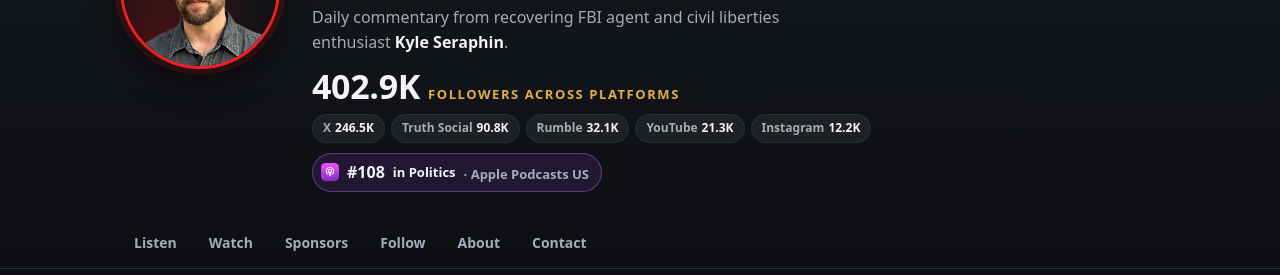
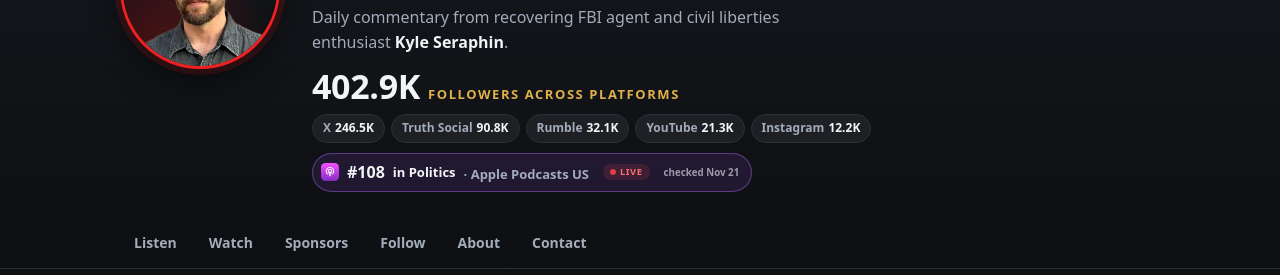
Before and after one commit to kyleseraphin/kyleseraphin-site, a plain HTML site: page index.html in a window 1280 px wide. Shown: the part 254-529 px from the top of the page. Drawn offline with Linux system fonts and the light colour scheme; no server answers.

Commit message:
Add files via upload

```diff
--- a/main.js
+++ b/main.js
@@ -125,7 +125,9 @@
     .then(function(d){
       if(!d||!d.rank) return;
       a.innerHTML='<svg viewBox="0 0 24 24" aria-hidden="true"><defs><linearGradient id="apg" x1="0" y1="0" x2="0" y2="1"><stop offset="0" stop-color="#F452FF"/><stop offset="1" stop-color="#832BC1"/></linearGradient></defs><rect width="24" height="24" rx="6" fill="url(#apg)"/><path fill="#fff" d="M12 5.2a5.6 5.6 0 0 0-3.2 10.2.6.6 0 1 0 .7-1A4.4 4.4 0 1 1 14.5 14.4a.6.6 0 1 0 .7 1A5.6 5.6 0 0 0 12 5.2zm0 2.6a3 3 0 0 0-1.8 5.4.6.6 0 0 0 .7-1 1.8 1.8 0 1 1 2.2 0 .6.6 0 0 0 .7 1A3 3 0 0 0 12 7.8zm0 3.5a1.2 1.2 0 0 0-1.2 1.2l.4 4.6a.8.8 0 0 0 1.6 0l.4-4.6a1.2 1.2 0 0 0-1.2-1.2z"/></svg>'+
-        '<span class="rank">#'+d.rank+'</span><span>in '+(d.category||'Politics')+'</span><span class="sub">· Apple Podcasts '+(d.country||'US')+'</span>';
+        '<span class="rank">#'+d.rank+'</span><span>in '+(d.category||'Politics')+'</span><span class="sub">· Apple Podcasts '+(d.country||'US')+'</span>'+
+        '<span class="live"><i></i>Live</span>'+(d.date?'<span class="checked">checked '+fmtD(d.date)+'</span>':'');
+      function fmtD(s){var p=s.split('-');var m=['Jan','Feb','Mar','Apr','May','Jun','Jul','Aug','Sep','Oct','Nov','Dec'];return m[+p[1]-1]+' '+(+p[2]);}
       a.hidden=false;
     }).catch(function(){});
 })();
--- a/styles.css
+++ b/styles.css
@@ -168,3 +168,9 @@ textarea{resize:vertical;min-height:120px}
 .chart-badge .rank{font-size:16px;font-weight:900}
 .chart-badge .sub{color:var(--muted);font-weight:600}
 .chart-badge span{white-space:nowrap}
+.chart-badge .live{display:inline-flex;align-items:center;gap:4px;margin-left:6px;padding:1px 7px;border-radius:999px;background:rgba(239,68,68,.15);color:#f87171;font-size:.72em;font-weight:700;letter-spacing:.06em;text-transform:uppercase}
+.chart-badge .live i{width:6px;height:6px;border-radius:50%;background:#ef4444;animation:livepulse 1.6s ease-in-out infinite}
+.chart-badge .checked{margin-left:6px;font-size:.75em;opacity:.6}
+@keyframes livepulse{0%,100%{opacity:1}50%{opacity:.3}}
+@media (max-width:600px){.chart-badge{flex-wrap:wrap;justify-content:center;row-gap:4px}}
+@media (max-width:600px){.chart-badge .sub{display:none}.chart-badge{flex-wrap:nowrap}.chart-badge .checked{margin-left:4px}}
```
